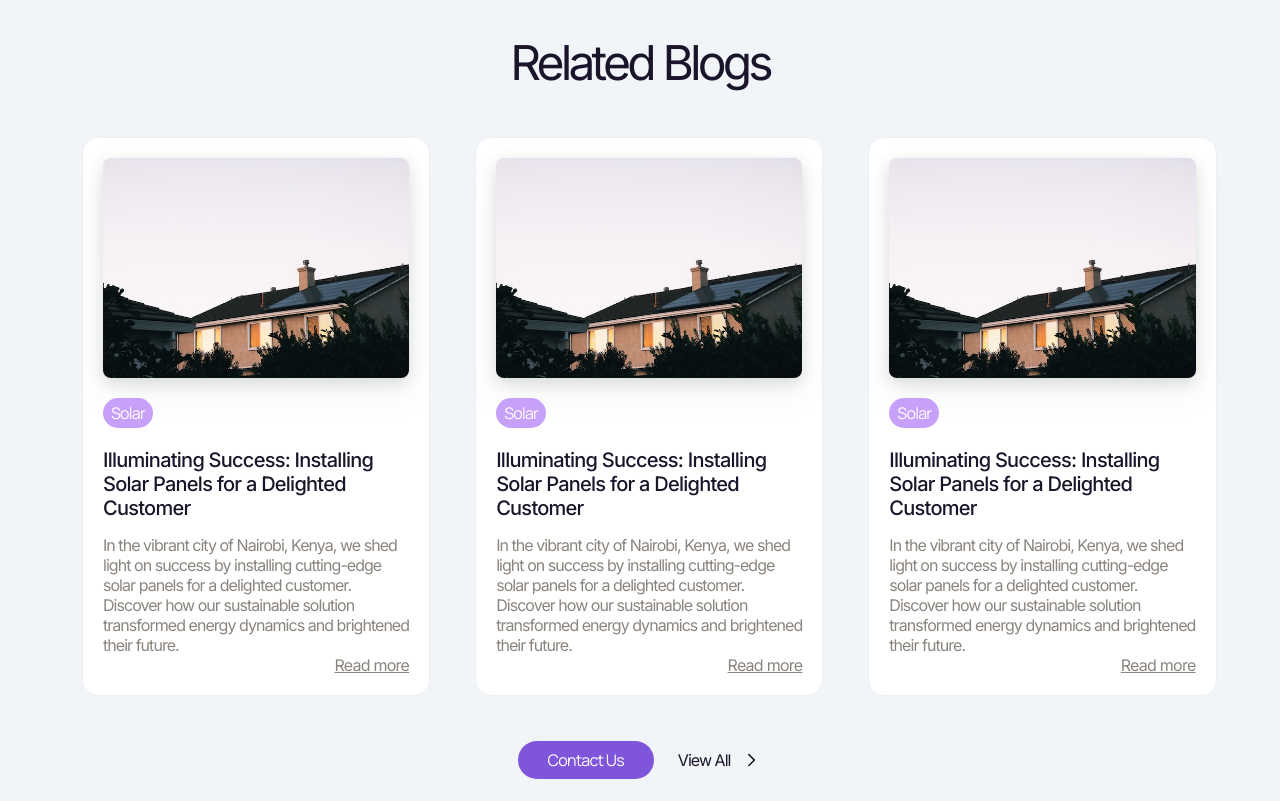
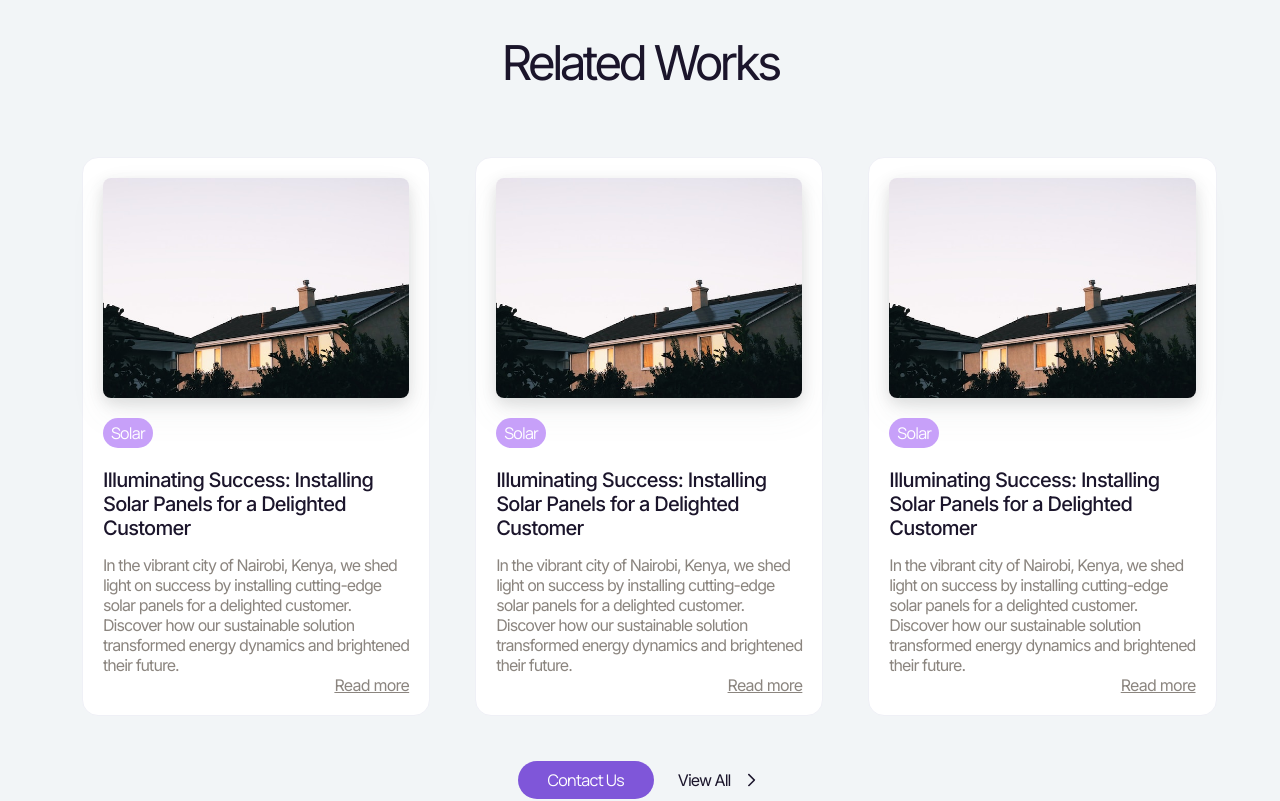
Before and after one commit to githubarj/perfect-square_v2, a React (Vite) app: page /article in a window 1280 px wide. Shown: the part 1660-2461 px from the top of the page. Built offline with nearby package versions, Linux system fonts and the light colour scheme.

Commit message:
article page fix

```diff
--- a/src/Components/Article/Article.jsx
+++ b/src/Components/Article/Article.jsx
@@ -1,21 +1,20 @@
-import "./article.css"
-import Navbar from "../Utility/Navbar/Navbar"
-import Footer from "../Utility/Footer/Footer"
-import ArticleOverview from "./ArticleOverview"
-import ArticleContent from "./ArticleContent"
-import RelatedBlogs from "./RelatedBlogs"
+import "./article.css";
+import Navbar from "../Utility/Navbar/Navbar";
+import Footer from "../Utility/Footer/Footer";
+import ArticleOverview from "./ArticleOverview";
+import ArticleContent from "./ArticleContent";
+import BlogsSection from "../Home/BlogsSection";
+import { related } from "./articleData";
 function Article() {
   return (
     <div className="article-container page">
       <Navbar />
       <ArticleOverview />
       <ArticleContent />
-      <RelatedBlogs />
-
+      <BlogsSection {...related} />
       <Footer />
-
     </div>
-  )
+  );
 }
 
-export default Article
+export default Article;
--- a/src/Components/Article/RelatedBlogs.jsx
+++ /dev/null
@@ -1,23 +0,0 @@
-import "../Home/home.css";
-import ContactBtn from "../Utility/Modules/ContactBtn";
-import ViewAll from "../Utility/Modules/ViewAll";
-import BlogPanel from "../Utility/Card/BlogPanel";
-
-function RelatedBlogs() {
-  return (
-    <div className="blogs-section-container">
-      <h1>Related Blogs</h1>
-      <div className="blogs-section-content">
-        <BlogPanel />
-        <BlogPanel />
-        <BlogPanel />
-      </div>
-      <div className="card-nav-links">
-        <ContactBtn />
-        <ViewAll link="/blogs" />
-      </div>
-    </div>
-  );
-}
-
-export default RelatedBlogs;
--- a/src/Components/Article/article.css
+++ b/src/Components/Article/article.css
@@ -84,3 +84,7 @@
   background-size: cover;
   background-repeat: no-repeat;
 }
+
+.category {
+  display: none;
+}
--- a/src/Components/Article/articleData.js
+++ b/src/Components/Article/articleData.js
@@ -23,4 +23,8 @@ const articleData = [
   },
 ];
 
-export {articleData}
+const related = {
+  h1: "Related Works"
+}
+
+export {articleData, related}
--- a/src/Components/Home/BlogsSection.jsx
+++ b/src/Components/Home/BlogsSection.jsx
@@ -1,14 +1,16 @@
-import CategoryTag from "../Utility/Modules/CategoryTag"
 import "./home.css"
 import ContactBtn from "../Utility/Modules/ContactBtn";
 import ViewAll from "../Utility/Modules/ViewAll";
 import BlogPanel from "../Utility/Card/BlogPanel";
+import ComponentHeader from "../Utility/Modules/ComponentHeader";
+import { homeHeaders } from "./homeData";
+import PropTypes from "prop-types"
 
-function BlogsSection() {
+function BlogsSection(props) {
+   const info = homeHeaders[3];
   return (
     <div className="blogs-section-container">
-      <CategoryTag text="Blogs" />
-      <h1>From our Latest Projects</h1>
+      <ComponentHeader category={info.categoryTag} h1={props.h1} p={info.p} />
       <div className="blogs-section-content">
         <BlogPanel />
         <BlogPanel />
@@ -16,12 +18,14 @@ function BlogsSection() {
       </div>
       <div className="card-nav-links">
         <ContactBtn />
-        <ViewAll
-        link="/blogs"
-         />
+        <ViewAll link="/blogs" />
       </div>
     </div>
   );
 }
 
+BlogsSection.propTypes = {
+  h1: PropTypes.string,
+}
+
 export default BlogsSection
--- a/src/Components/Home/Home.jsx
+++ b/src/Components/Home/Home.jsx
@@ -1,26 +1,28 @@
-import Navbar from "../Utility/Navbar/Navbar"
-import Hero from "./Hero"
-import Mission from "./Mission"
-import Services from "./Services"
-import Products from "./Products"
-import "./home.css"
-import Testimonials from "./Testimonials"
-import BlogsSection from "./BlogsSection"
-import Footer from "../Utility/Footer/Footer"
+import Navbar from "../Utility/Navbar/Navbar";
+import Hero from "./Hero";
+import Mission from "./Mission";
+import Services from "./Services";
+import Products from "./Products";
+import "./home.css";
+import Testimonials from "./Testimonials";
+import BlogsSection from "./BlogsSection";
+import Footer from "../Utility/Footer/Footer";
+import { homeHeaders } from "./homeData";
 
 function Home() {
+  const blogInfo = homeHeaders[3];
   return (
     <div className="home-container page">
-      <Navbar/>
+      <Navbar />
       <Hero />
       <Services />
       <Mission />
       <Products />
       <Testimonials />
-      <BlogsSection />
+      <BlogsSection h1={blogInfo.h1} />
       <Footer />
     </div>
-  )
+  );
 }
 
-export default Home
+export default Home;
--- a/src/Components/Home/home.css
+++ b/src/Components/Home/home.css
@@ -265,18 +265,6 @@
   gap: 30px;
 }
 
-.blogs-section-container h1 {
-  color: var(--dark);
-  text-align: center;
-
-  /* Heading/XLarge-48px */
-  font-family: Inter;
-  font-size: 48px;
-  font-style: normal;
-  font-weight: 400;
-  line-height: normal;
-  letter-spacing: -3.827px;
-}
 
 .blogs-section-content {
   display: flex;
--- a/src/Components/Home/homeData.js
+++ b/src/Components/Home/homeData.js
@@ -15,6 +15,12 @@ const homeHeaders = [
     id: 3,
     categoryTag: "Testimonials",
     h1: "100+ Customers Countrywide",
+    p: "",
+  },
+  {
+    id: 4,
+    categoryTag: "Blogs",
+    h1: "From our Latest Projects",
     p: "",
   },
 ];
--- a/src/Components/Utility/Modules/ComponentHeader.jsx
+++ b/src/Components/Utility/Modules/ComponentHeader.jsx
@@ -6,7 +6,7 @@ function ComponentHeader(props) {
   return (
     <div>
       <div className="components-header-container">
-        <CategoryTag text={props.category} />
+        <CategoryTag text={props.category}/>
         <h1 className="heading-XLarge">{props.h1}</h1>
         <p className="text-Medium ">
           {props.p}
```
